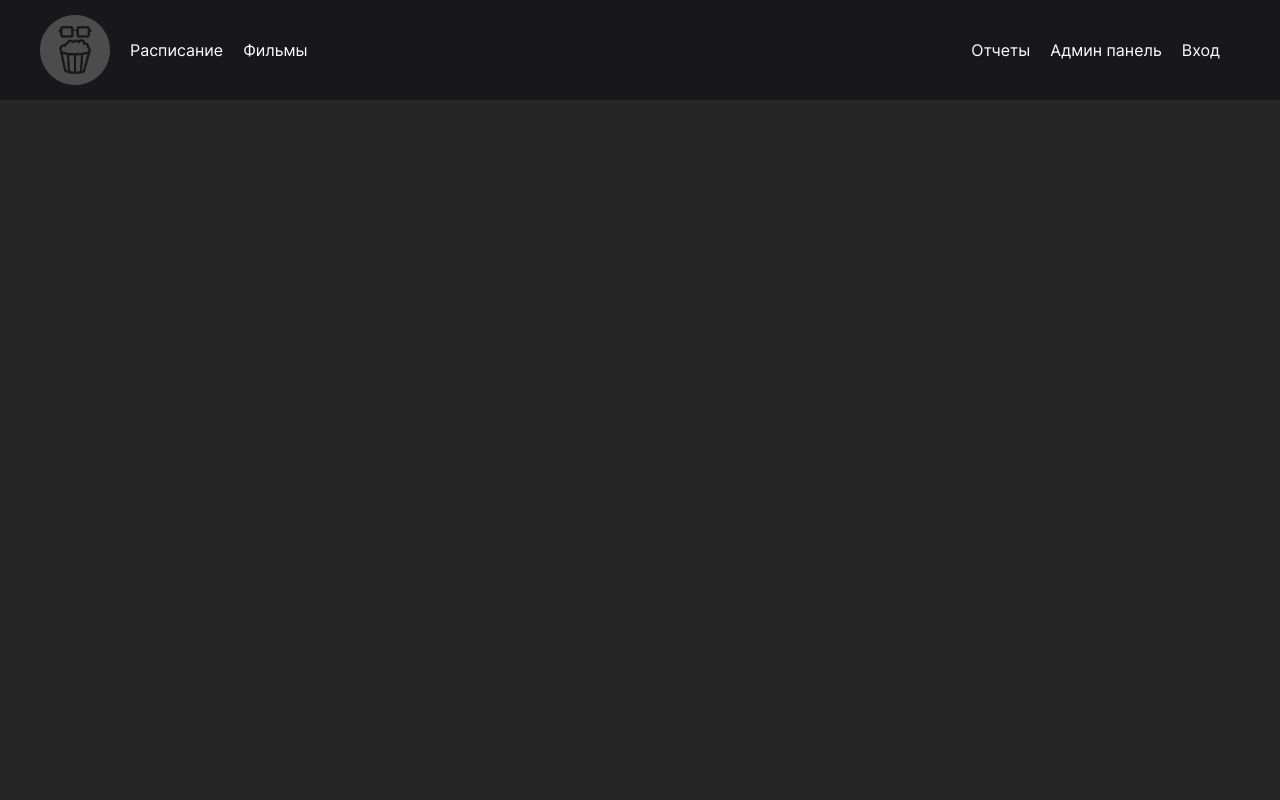
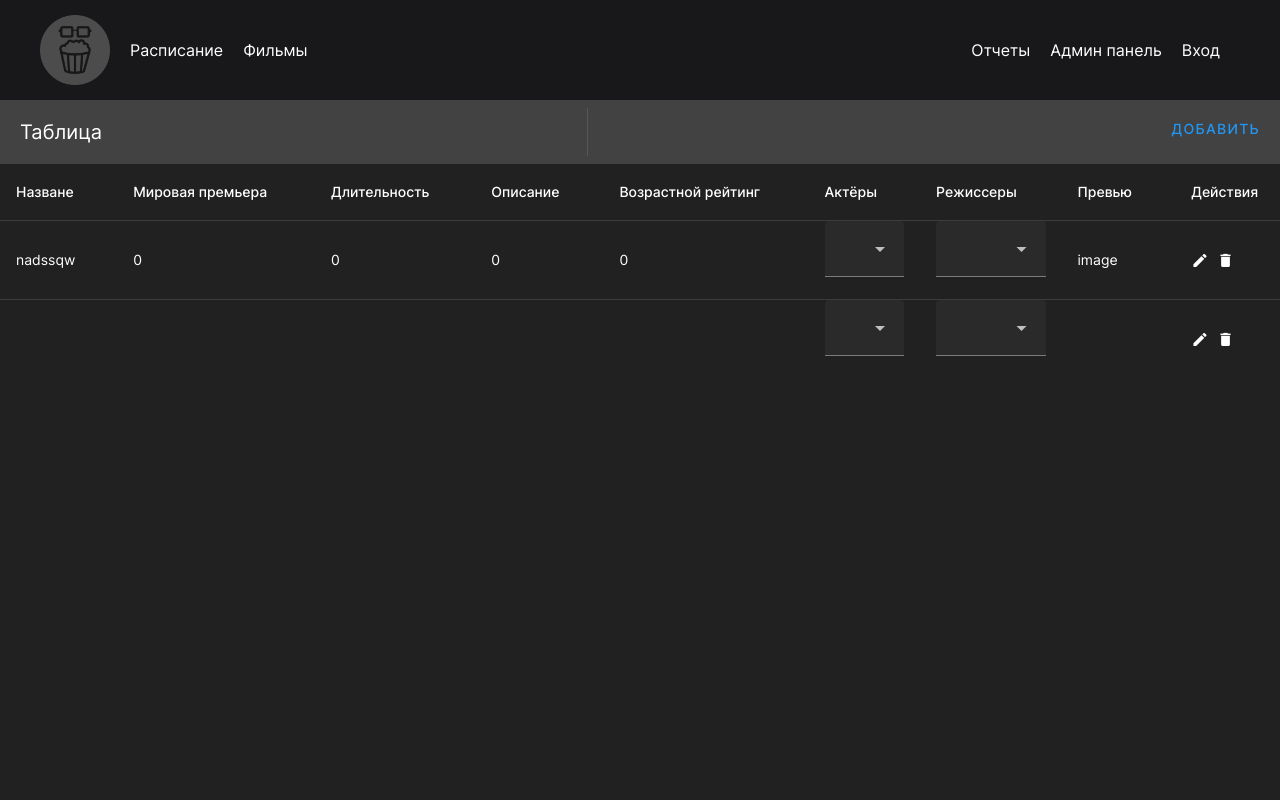
Before and after one commit to MaxWarAxe/cinema-web-site, a Vue app in the folder front/: page /admin/films in a window 1280 px wide. Shown: the top 800 px of the page. Built offline with nearby package versions, Linux system fonts and the light colour scheme; no server answers.

Commit message:
Добавляю новую форму

```diff
--- a/front/src/config.js
+++ b/front/src/config.js
@@ -1,4 +1,4 @@
-const host = "172.27.204.211"
+const host = "localhost"
 const port = "9090"
 
 function serverUrl() {
--- a/front/src/router/router.js
+++ b/front/src/router/router.js
@@ -11,6 +11,7 @@ import HallCapacityReport from '@/views/reports/HallCapacityReport.vue';
 import Film from '@/views/Film.vue';
 import Order from '@/views/Order.vue';
 import AdminView from '@/views/AdminView.vue'
+import AdminFilmView from '@/views/AdminFilmView.vue'
 
 const routes = [
     { path: '/shows/:date', component: ShowList },
@@ -19,6 +20,7 @@ const routes = [
     { path: '/films/:id', component: Film },
     { path: '/admin', component: AdminPanel },
     { path: '/admin/:name',component: AdminView},
+    { path: '/admin/films',component: AdminFilmView},
     { path: '/login', component: Login },
     { path: '/report', component: ReportPanel },
     { path: '/orders/:id', component: Order},
--- /dev/null
+++ b/front/src/views/AdminFilmView.vue
@@ -0,0 +1,233 @@
+<template>
+    <v-data-table v-if="loaded" items-per-page="1000" :headers="headers" :items="items">
+        <template v-slot:top>
+            <v-toolbar flat>
+                <v-toolbar-title>Таблица</v-toolbar-title>
+                <v-divider class="mx-4" inset vertical></v-divider>
+                <v-spacer></v-spacer>
+                <v-dialog v-model="dialog" max-width="500px">
+                    <template v-slot:activator="{ props }">
+                        <v-btn @click="mapAndClearModelArray" class="mb-2" color="primary" dark v-bind="props">
+                            Добавить
+                        </v-btn>
+                    </template>
+                    <v-card>
+                        <v-card-title>
+                            <span class="text-h5">Добавить новую запись</span>
+                        </v-card-title>
+
+                        <v-card-text>
+                            <v-container>
+                                <v-row>
+                                    <v-col cols="12" md="4" sm="6">
+                                        <v-text-field v-model="modelArray[i]" :label="key"></v-text-field>
+                                    </v-col>
+                                </v-row>
+                            </v-container>
+                        </v-card-text>
+
+                        <v-card-actions>
+                            <v-spacer></v-spacer>
+                            <v-btn color="blue-darken-1" variant="text" @click="close">
+                                Cancel
+                            </v-btn>
+                            <v-btn color="blue-darken-1" variant="text" @click="save">
+                                Save
+                            </v-btn>
+                        </v-card-actions>
+                    </v-card>
+                </v-dialog>
+                <v-dialog v-model="dialogDelete" max-width="500px">
+                    <v-card>
+                        <v-card-title class="text-h5">Вы уверены, что хотите удалить?</v-card-title>
+                        <v-card-actions>
+                            <v-spacer></v-spacer>
+                            <v-btn color="blue-darken-1" variant="text" @click="closeDelete">Отмена</v-btn>
+                            <v-btn color="blue-darken-1" variant="text" @click="deleteItemConfirm">Подтвердить</v-btn>
+                            <v-spacer></v-spacer>
+                        </v-card-actions>
+                    </v-card>
+                </v-dialog>
+            </v-toolbar>
+        </template>
+        <template v-slot:item.actions="{ item }">
+            <v-icon class="me-2" size="small" @click="editItem(item)">
+                mdi-pencil
+            </v-icon>
+            <v-icon size="small" @click="deleteItem(item)">
+                mdi-delete
+            </v-icon>
+        </template>
+        <template v-slot:item.film_actors="{item}">
+            <v-select :items="item.film_actors"></v-select>
+        </template>
+        <template v-slot:item.film_directors="{item}">
+            <v-select :items="item.film_directors"></v-select>
+        </template>
+
+        <template v-slot:no-data>
+            <v-btn color="primary" @click="initialize">
+                Reset
+            </v-btn>
+        </template>
+    </v-data-table>
+</template>
+
+<script setup>
+import { ref } from 'vue'
+import { useRoute } from 'vue-router';
+import axios from 'axios';
+import serverUrl from '@/config';
+let route = useRoute()
+let loaded = ref(false)
+let dialog = ref(false)
+let editedIndex = ref()
+let dialogDelete = ref(false)
+let modelArray = ref([])
+
+let editedItem = ref({
+    name : '',
+    film_premiere_date: 0,
+    film_duration: 0,
+    film_description: 0,
+    film_age_rating: 0,
+    film_actors: ["a","b","c"],
+    film_directors: ["a","b","c"],
+    film_image: "image",
+})
+let defaultItem = ref({
+    name : 'nadssqw',
+    film_premiere_date: 0,
+    film_duration: 0,
+    film_description: 0,
+    film_age_rating: 0,
+    film_actors: ["a","b","c"],
+    film_directors: ["a","b","c"],
+    film_image: "image",
+})
+
+
+
+let headers = ref([
+    {title: 'Назване',key: 'name'},
+    {title: "Мировая премьера", key: "film_premiere_date"},
+    {title: "Длительность", key: "film_duration"},
+    {title: "Описание", key: "film_description"},
+    {title: "Возрастной рейтинг",key: "film_age_rating"},
+    {title: "Актёры", key: "film_actors"},
+    {title: "Режиссеры", key: "film_directors"},
+    {title: "Превью", key:"film_image"},
+    { title: 'Действия', key: 'actions', sortable: false },
+])
+
+function mapAndClearModelArray() {
+    mapModelArray()
+    for (let i = 0; i < modelArray.value.length; i++) {
+        modelArray.value[i] = ''
+    }
+}
+
+function mapModelArray() {
+    let keys = Object.keys(defaultItem.value)
+    console.log(keys)
+    for (let i = 0; i < keys.length; i++) {
+        editedItem.value[keys[i]] = modelArray.value[i]
+    }
+}
+
+function mapFromItemToModelArray() {
+    let keys = Object.keys(defaultItem.value)
+    console.log(keys)
+    for (let i = 0; i < keys.length; i++) {
+        modelArray.value[i] = editedItem.value[keys[i]]
+    }
+}
+
+function editItem(item) {
+    editedIndex.value = items.value.indexOf(item)
+    editedItem.value = Object.assign({}, item)
+    dialog.value = true
+    mapFromItemToModelArray()
+}
+
+function deleteItem(item) {
+    editedIndex.value = items.value.indexOf(item)
+    editedItem.value = Object.assign({}, item)
+    dialogDelete.value = true
+}
+
+
+function close() {
+    dialog.value = false
+    editedIndex.value = -1
+}
+
+function closeDelete() {
+    dialogDelete.value = false
+    editedItem.value = Object.assign({}, defaultItem.value)
+    editedIndex.value = -1
+}
+
+function deleteItemConfirm() {
+    items.value.splice(editedIndex.value, 1)
+    editedItem.value = Object.assign({}, defaultItem.value)
+    closeDelete()
+}
+
+function save() {
+    mapModelArray()
+    if (editedIndex.value > -1) {
+        Object.assign(items.value[editedIndex.value], editedItem.value)
+    } else {
+        items.value.push(editedItem.value)
+    }
+    close()
+}
+
+function initHeaders() {
+    let headersStr = Object.keys(defaultItem.value)
+    let headersArray = []
+    for (let i = 0; i < headersStr.length; i++) {
+        headersArray.push({ title: headersStr[i], key: headersStr[i] })
+    }
+    headersArray.push({ title: 'Actions', key: 'actions', sortable: false })
+    console.log("4")
+    console.log(headersArray)
+    return headersArray
+}
+
+function initAfterGet() {
+
+    defaultItem.value = items.value[0]
+    loaded.value = true;
+    headers.value = initHeaders()
+}
+
+
+
+function getData() {
+    axios({
+        method: 'get',
+        url: serverUrl() + "/" + route.params.name,
+        headers: {
+            "Content-Type": "application/json",
+        }
+    })
+        .then(function (response) {
+            console.log(response.data);
+            items.value = response.data;
+            initAfterGet()
+        })
+        .catch(function (error) {
+            console.log(error);
+        });
+}
+//getData()
+let items = ref([])
+
+items.value.push(defaultItem.value)
+items.value.push({})
+loaded.value = true
+</script>
+
+<style scoped></style>
--- a/front/src/views/AdminPanel.vue
+++ b/front/src/views/AdminPanel.vue
@@ -14,7 +14,7 @@ for (let i = 0; i < 20; i++) {
             <ButtonCustom class="buttonA" text="Редактировать показы" />
         </RouterLink>
         <FilmSepLine class="mb-5" />
-        <RouterLink to="/admin/film">
+        <RouterLink to="/admin/films">
             <ButtonCustom class="buttonA" text="Редактировать фильмы" />
         </RouterLink>
         <RouterLink to="/admin/director">
```
